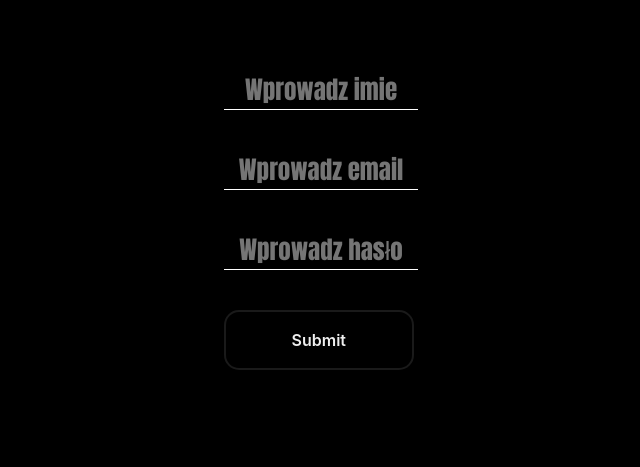
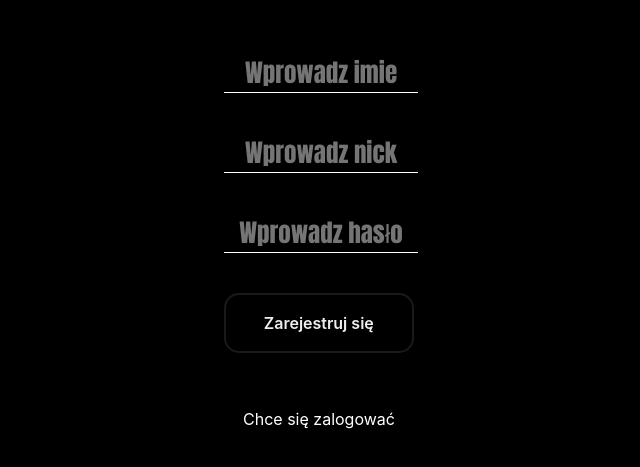
Before and after one commit to pawelos231/Arkanoid, a website with bundled scripts: page public/index.html in a window 1280 px wide. Shown: the part 159-626 px from the top of the page, without its empty margins (321-961 px from the left). Built offline with nearby package versions, Linux system fonts and the light colour scheme.

Commit message:
added setup logic for ifregistered

```diff
--- a/public/app.js
+++ b/public/app.js
@@ -6,7 +6,7 @@ const fetchVars =async() =>{
 fetchVars()
 
 */
-var _a;
+var _a, _b;
 import { menu } from './modules/mainMenu.js';
 import { ValidateInput } from './helpers/InputValidation.js';
 (_a = document.querySelector(".formToRegister")) === null || _a === void 0 ? void 0 : _a.addEventListener("submit", (e) => {
@@ -18,4 +18,7 @@ import { ValidateInput } from './helpers/InputValidation.js';
         }
     });
 });
+(_b = document.querySelector(".checkIfLoginOrRegister")) === null || _b === void 0 ? void 0 : _b.addEventListener("click", function () {
+    console.log(String(this.attributes[0].nodeValue));
+});
 menu.turnOnAndOffEl();
--- a/public/index.html
+++ b/public/index.html
@@ -12,15 +12,15 @@
       <form class="formToRegister">
         <input
           class="reginp"
-           required
+          required
           type="text"
           placeholder="Wprowadz imie"
         />
         <input
           class="reginp"
           required
-          type="email"
-          placeholder="Wprowadz email"
+          type="text"
+          placeholder="Wprowadz nick"
         />
         <input
           class="reginp"
@@ -28,7 +28,8 @@
           type="text"
           placeholder="Wprowadz hasło"
         />
-        <input id="sendUserInputsRequest" type="submit">Wyślij</input>
+        <input id="sendUserInputsRequest" type="submit" value="Zarejestruj się"></input>
+        <p name="register" class="checkIfLoginOrRegister">Chce się zalogować</p>
       </form>
     </div>
     <script type="module" src="app.js"></script>
--- a/public/styles/style.css
+++ b/public/styles/style.css
@@ -84,3 +84,9 @@ body{
   box-shadow: none;
   transform: translateY(0);
 }
+.checkIfLoginOrRegister{
+    color: white;
+    text-align: center;
+    font-family: Roobert,-apple-system,BlinkMacSystemFont,"Segoe UI",Helvetica,Arial,sans-serif,"Apple Color Emoji","Segoe UI Emoji","Segoe UI Symbol";
+    cursor: pointer;
+}
--- a/src/app.ts
+++ b/src/app.ts
@@ -20,5 +20,9 @@ document.querySelector(".formToRegister")?.addEventListener("submit", (e: any)=>
         }
     })
 })
+document.querySelector(".checkIfLoginOrRegister")?.addEventListener("click",
+function(this: Element){
+    console.log(String(this.attributes[0].nodeValue))
+})
 
 menu.turnOnAndOffEl()
```
